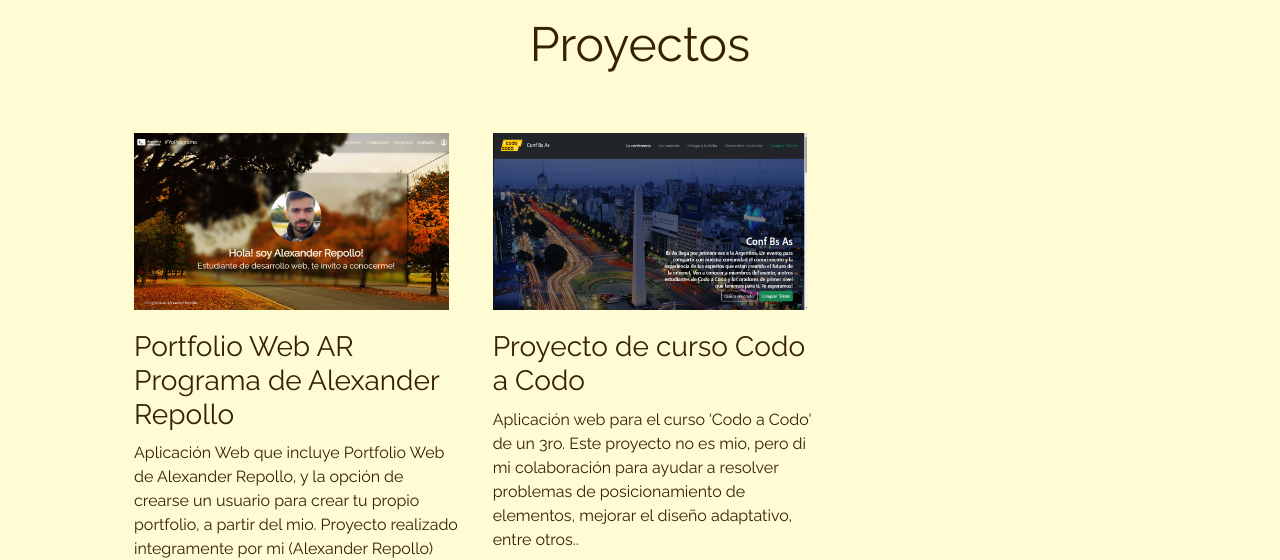
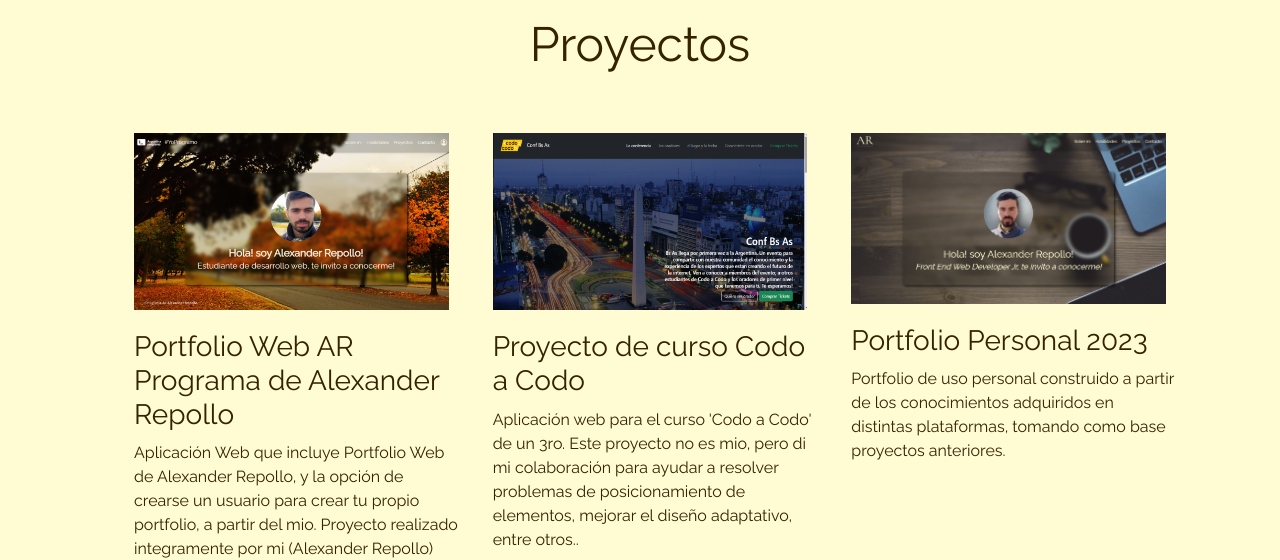
Before and after one commit to alexrepollo/alexrepollo.github.io, a plain HTML site: page index.html in a window 1280 px wide. Shown: the part 3320-3880 px from the top of the page. Drawn offline with nearby package versions, Linux system fonts and the light colour scheme.

Commit message:
Added-Portfolio2023-proyect&minorFixes

```diff
--- a/assets/css/styles.css
+++ b/assets/css/styles.css
@@ -16,27 +16,35 @@
   --shadow-6: rgba(0, 0, 0, 0.6);
 }
 
+html {
+  scroll-behavior: smooth;
+  height: -webkit-fill-available;
+}
+
 body {
+
   margin: 0;
   padding: 0;
   box-sizing: border-box;
+  height: -webkit-fill-available;
+
+  font-family: 'Raleway', sans-serif;
+  transition: all 1s ease;
 
   background-image: var(--background-img);
   /* background-color: var(--white-cream); */
-  background-repeat: no-repeat;
   background-position: center center;
   background-size: cover;
+  -o-background-size: cover;
+  -moz-background-size: cover;
+  -webkit-background-size: cover;
   background-attachment: fixed;
-
-  font-family: 'Raleway', sans-serif;
-  transition: all 1s ease;
+  background-repeat: no-repeat;
 }
 
 /* Estilos generales */
 
-html {
-  scroll-behavior: smooth;
-}
+
 
 section {
   display: flex;
@@ -150,6 +158,7 @@ section {
 
   text-align: center;
   margin-top: 90px;
+  /* animation: appear 0.8s ease 0.8s 1 normal; */
 }
 
 .hero-principal {
@@ -501,6 +510,12 @@ footer {
 }
 
 
+/* Animations */
+
+
+
+
+
 /* Media queries for responsive design */
 
 
--- a/index.html
+++ b/index.html
@@ -214,6 +214,22 @@
           <h3>Proyecto de curso Codo a Codo</h3>
           <p>Aplicación web para el curso 'Codo a Codo' de un 3ro. Este proyecto no es mio, pero di mi colaboración para ayudar a resolver problemas de posicionamiento de elementos, mejorar el diseño adaptativo, entre otros..</p>
         </div>
+        <!-- Proyecto Individual -->
+        <div class="proy col-12 col-md-6 col-lg-4">
+          <div class="overlay-relative ">
+            <img class="img-proyecto" src="./assets/images/proyectos/Portfolio2023.png" alt="Proyecto">
+            <div class="overlay">
+              <a href="https://alexrepollo.github.io/index.html" target="_blank">
+                <i class="inner-overlay-icon bi bi-laptop-fill"></i>
+              </a>
+              <a href="https://github.com/alexrepollo/alexrepollo.github.io" target="_blank" rel="noopener noreferrer">
+                <i class="inner-overlay-icon bi bi-github"></i>
+              </a>
+            </div>
+          </div>
+          <h3>Portfolio Personal 2023</h3>
+          <p>Portfolio de uso personal construido a partir de los conocimientos adquiridos en distintas plataformas, tomando como base proyectos anteriores.</p>
+        </div>
 
       </div>
     </div>
```
Also changed, not shown: assets/images/proyectos/Portfolio2023.png (added).
